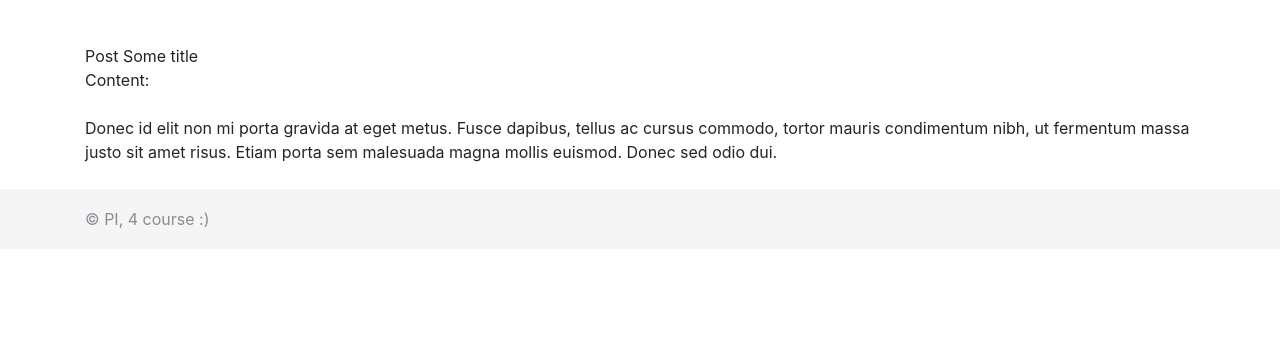
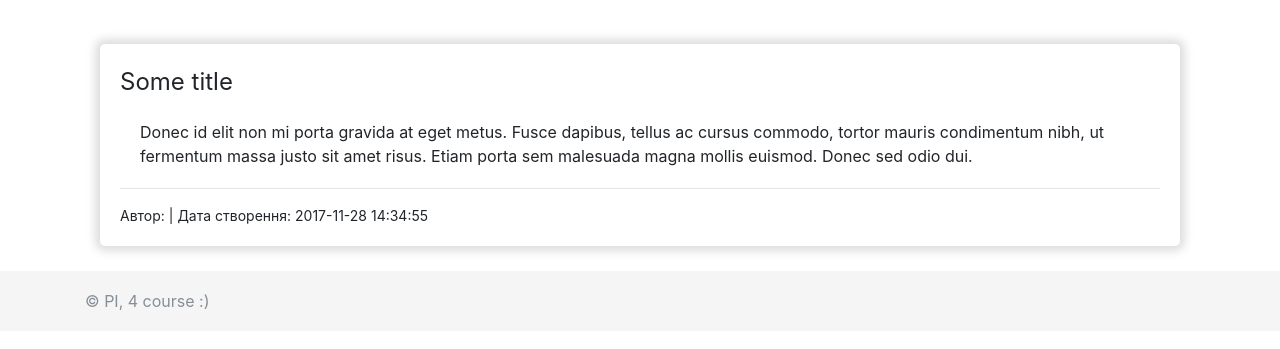
Before and after one commit to Timoniann/kit, a PHP site: page /news/view/1 in a window 1280 px wide. Shown: the part 56-405 px from the top of the page. Run offline with PHP 8.4, Linux system fonts and the light colour scheme; data comes from the database, SQL or seed files in the repository; data that the repository does not hold is empty.

Commit message:
news view

```diff
--- a/controllers/NewsController.php
+++ b/controllers/NewsController.php
@@ -36,9 +36,13 @@
 
     public function view()
     {
-    	if (count($this->params)) {
-    		$this->data['news'] = $this->table->getById((int)$this->params[0])[0];
-    	}
+        if (count($this->params)) {
+
+            $this->data['news'] = $this->table->getById((int)$this->params[0])[0];
+
+            $users_table = new Users();
+            $this->data['user'] = $users_table->get(array('id' => $this->data['news']['user_id']))[0];
+        }
     }
 }
 
--- a/public/css/style.css
+++ b/public/css/style.css
@@ -157,3 +157,15 @@
   /*border-right: 1px solid #ddd;*/
   padding-right: 15px;
 }
+/* newscontent */
+.newscontent{
+  margin: 20px;
+}
+.newsform{
+  border-radius: 5px;
+  padding: 20px;
+  box-shadow: 0 0 10px 5px rgba(221, 221, 221, 1);
+}
+.newsdate{
+  font-size: 14px;
+}
--- a/views/news/view.html
+++ b/views/news/view.html
@@ -1,5 +1,19 @@
-<?php
-
-	echo "Post " . $data['news']['title'] . "<br> Content: <br><br> " . $data['news']['content'];
-
-?>
+<div class="col-md-12">
+    <div class="newsform">
+            <legend>
+                <?php
+                    echo $data['news']['title'];
+                ?>
+            </legend>
+            <div class="newscontent">
+                <?php
+                    echo $data['news']['content'];
+                ?>
+            </div>
+        <div class="newsdate">
+            <hr>
+            <?php echo "Автор: ". $data['user']['first_name']." ".$data['user']['last_name']. " | ";?>
+            <?php echo " Дата створення: ".$data['news']['date']."  ";?>
+        </div>
+    </div>
+</div>
```
